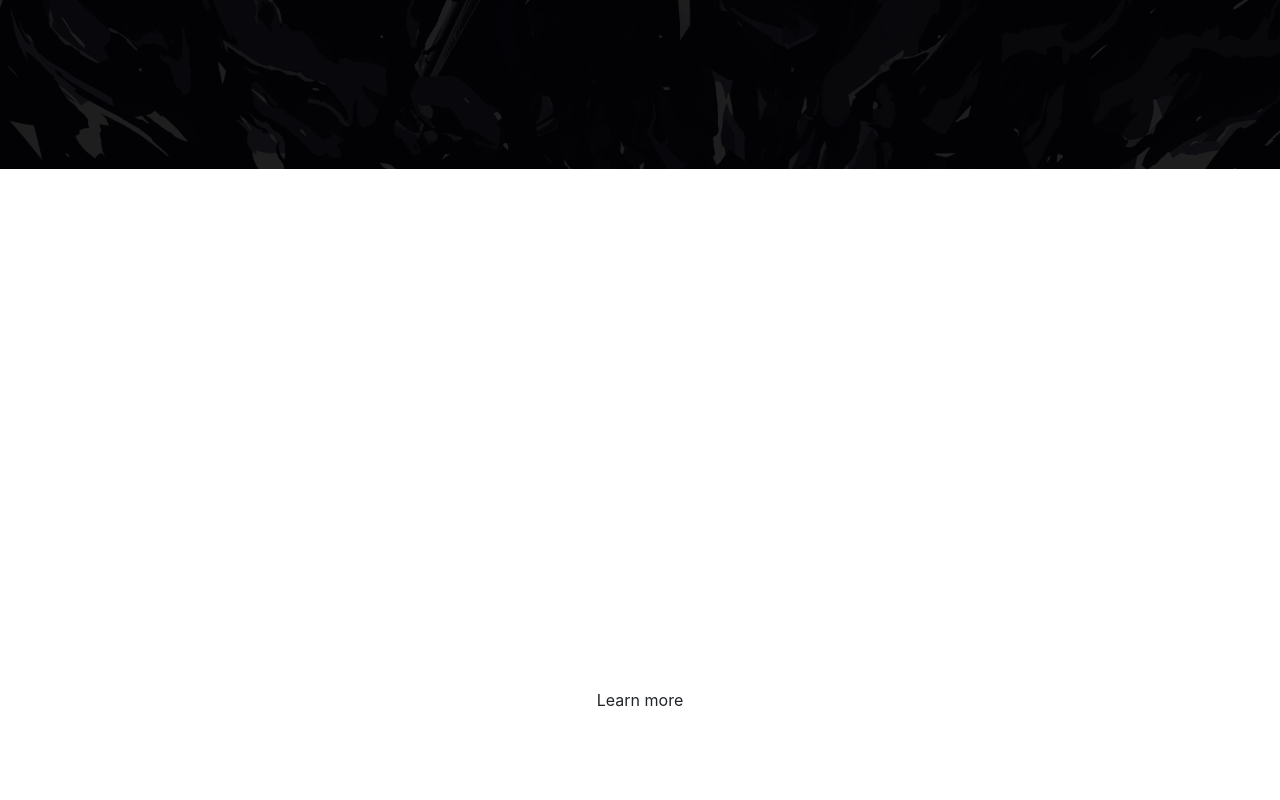
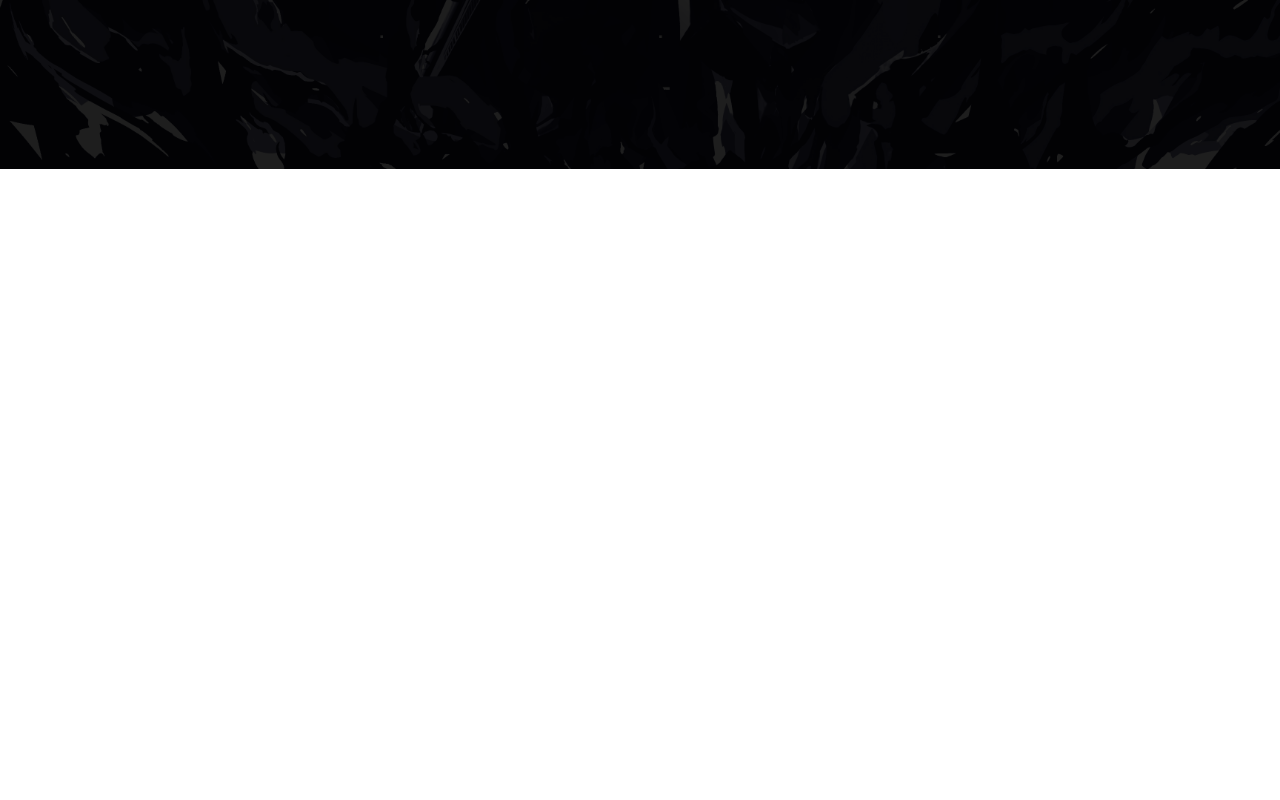
Before and after one commit to eulixir/Pc_Express_2.0, a React (Create React App) app in the folder web/: page /aboutUs in a window 1280 px wide. Shown: the part 631-1431 px from the top of the page. Built offline with nearby package versions, Linux system fonts and the light colour scheme.

Commit message:
Update color of scrollbar

```diff
--- a/web/src/Global.css
+++ b/web/src/Global.css
@@ -22,13 +22,13 @@ body {
   overflow-x: hidden;
 }
 ::-webkit-scrollbar {
-  border: 2px solid blue;
+  border: 2px solid #294cca;
   display: flex;
   width: 10px;
 }
 
 ::-webkit-scrollbar-thumb {
-  background: rgb(30, 78, 167);
+  background: #294cca;
   width: 20px;
   border-radius: 20px;
 }
--- a/web/src/components/navbar/styles/navbar.css
+++ b/web/src/components/navbar/styles/navbar.css
@@ -63,6 +63,9 @@
   border-bottom: 2px solid rgb(0, 0, 0);
   color: #000;
 }
+#navItem:focus {
+  background-color: rgba(255, 255, 255);
+}
 
 .nav-item span {
   color: white;
--- a/web/src/pages/aboutUs/styles/aboutUs.css
+++ b/web/src/pages/aboutUs/styles/aboutUs.css
@@ -1,6 +1,5 @@
 .aboutUsHeader {
   background-color: rgba(255, 255, 255, 0);
-
   background-size: cover;
   height: 100vh;
   width: 100vw;
@@ -23,7 +22,7 @@
 
 .abousUsContainer {
   background-color: rgb(255, 255, 255);
-  height: 100vh;
+  height: 400vh;
   width: 100vw;
   display: flex;
   justify-content: center;
```
